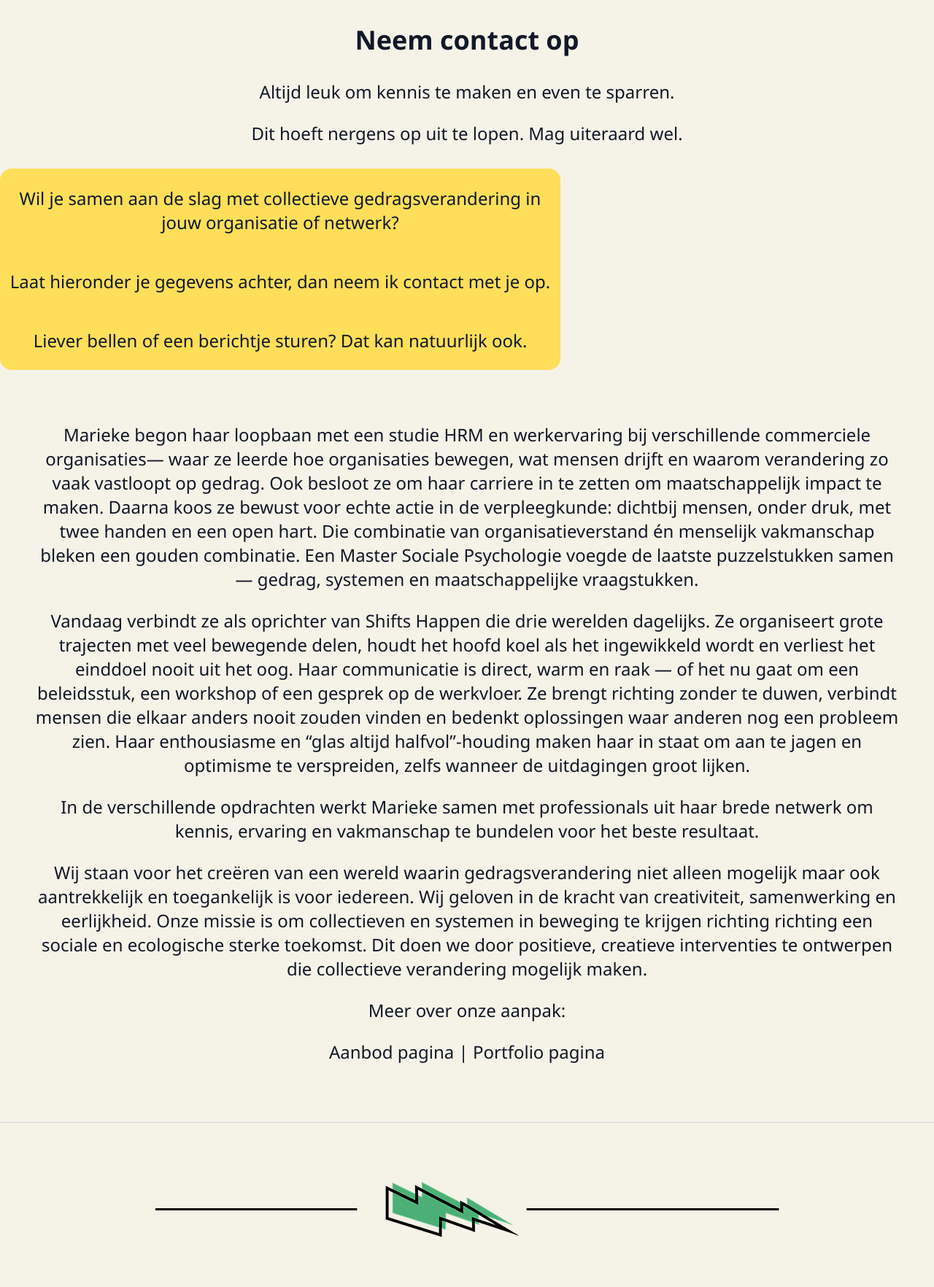
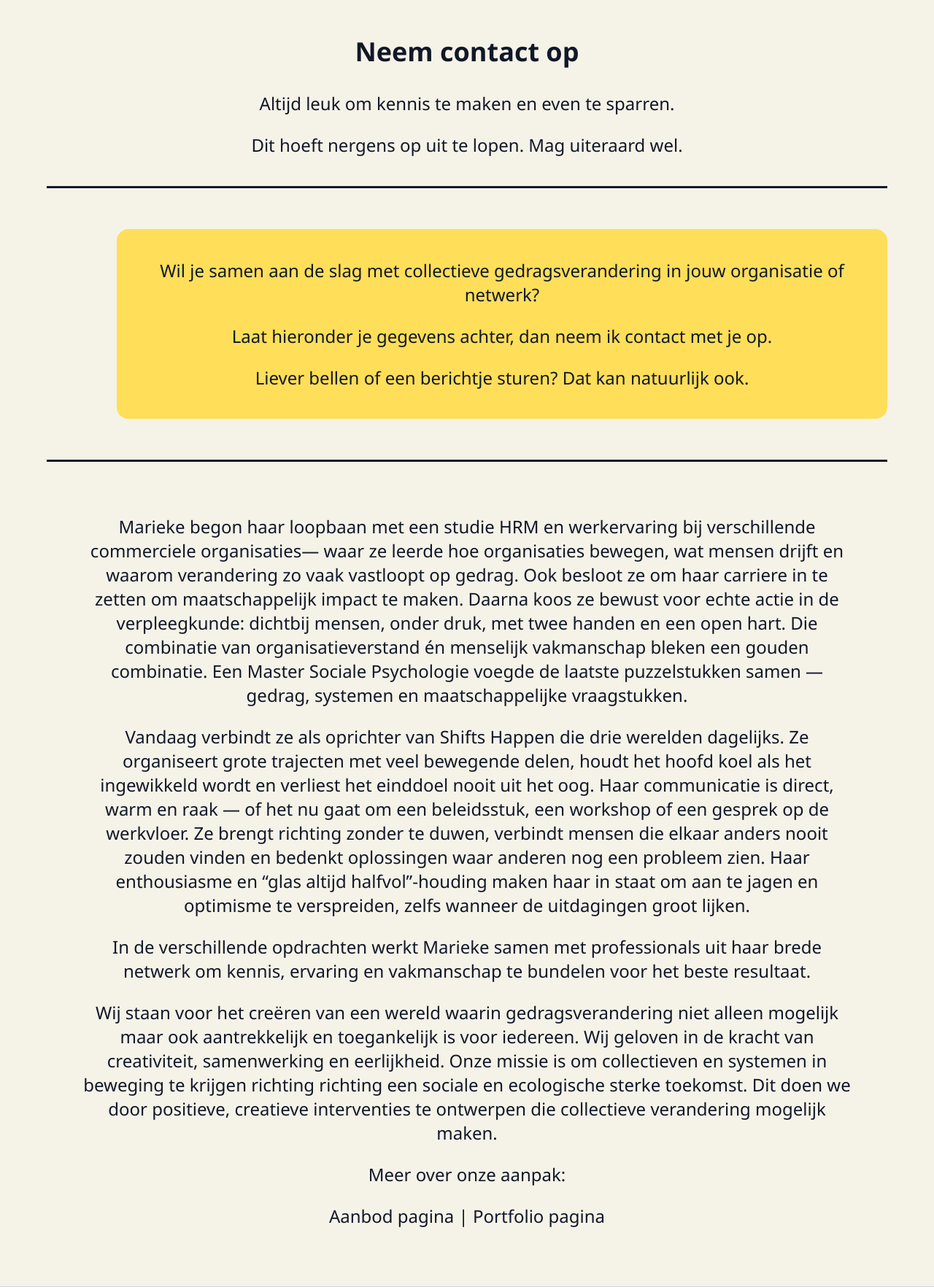
Before and after one commit to MoonyDewDrops/ShiftsHappen, a PHP site: page /contact.php in a window 1280 px wide; the page is wider, and only the part inside the window is pictured. Shown: the part 130-1894 px from the top of that part at 73% size. Run offline with PHP 8.4, Linux system fonts and the light colour scheme.

Commit message:
Css Portfolio & Contact

```diff
--- a/assets/css/contact.css
+++ b/assets/css/contact.css
@@ -27,27 +27,48 @@ a:hover {
 
 .contactTitel{
     text-align: center;
+    display: flex;
+    justify-content: center;
+    align-items: center;
+    flex-direction: column;
     font-size: 36px;
-    margin-bottom: 2rem;
-    border-bottom: #111827;
+    margin: 0 auto 0.5rem auto;
+    border-bottom: 3px solid #111827;
+    width: 90%;
+    padding: 1rem;
+    box-sizing: border-box;
+}
+
+.advertColumn{
+    width: 100%;
+    display: flex;
+    justify-content: center;
+    text-align: center;
+    border-radius: 1rem;
+    padding: 3rem;
+    margin-bottom: 0.5rem;
 }
 
 .advertEen{
-    display: grid;
+    background: #FFDE59;
+    width: 80%;
+    border-radius: 1rem;
+    padding: 1rem;
+}
+
+.overShiftsHappen{
+    display: flex;
     justify-content: center;
     align-items: center;
     text-align: center;
-    background: #FFDE59;
-    width: 60%;
-    border-radius: 1rem;
+    font-size: 24px;
+    margin: 0 auto 2rem auto;
+    padding: 3rem;
+    border-top: 3px solid #111827;
+    width: 90%;
+    box-sizing: border-box;
 }
 
-.overShiftsHappen{
-    text-align: center;
-    font-size: 24px;
-    margin-bottom: 2rem;
-    padding: 3rem;
-}
 
 .sectionDivider{
     width: 100%;
--- a/contact.php
+++ b/contact.php
@@ -12,33 +12,83 @@
 <body>
     <?php include __DIR__ . '/includes/header.php'; ?>
     <section class="contactTitel">
+        <div>
             <h1>Neem contact op</h1>
             <p>Altijd leuk om kennis te maken en even te sparren.</p>
             <p>Dit hoeft nergens op uit te lopen. Mag uiteraard wel.</p>
+        </div>
+
     </section>
-    <section class="advertEen">
+    <section class="advertColumn">
+        <div class="advertEen">
             <p>Wil je samen aan de slag met collectieve gedragsverandering in jouw organisatie of netwerk?</p>
             <p>Laat hieronder je gegevens achter, dan neem ik contact met je op.</p>
             <p>Liever bellen of een berichtje sturen? Dat kan natuurlijk ook.</p>
+        </div>
     </section>
 
     <section class="overShiftsHappen">
+        <div>
             <p>Marieke begon haar loopbaan met een studie HRM en werkervaring bij verschillende commerciele organisaties— waar ze leerde hoe organisaties bewegen, wat mensen drijft en waarom verandering zo vaak vastloopt op gedrag. Ook besloot ze om haar carriere in te zetten om maatschappelijk impact te maken. Daarna koos ze bewust voor echte actie in de verpleegkunde: dichtbij mensen, onder druk, met twee handen en een open hart. Die combinatie van organisatieverstand én menselijk vakmanschap bleken een gouden combinatie. Een Master Sociale Psychologie voegde de laatste puzzelstukken samen — gedrag, systemen en maatschappelijke vraagstukken. </p>
             <p>Vandaag verbindt ze als oprichter van Shifts Happen die drie werelden dagelijks. Ze organiseert grote trajecten met veel bewegende delen, houdt het hoofd koel als het ingewikkeld wordt en verliest het einddoel nooit uit het oog. Haar communicatie is direct, warm en raak — of het nu gaat om een beleidsstuk, een workshop of een gesprek op de werkvloer. Ze brengt richting zonder te duwen, verbindt mensen die elkaar anders nooit zouden vinden en bedenkt oplossingen waar anderen nog een probleem zien. Haar enthousiasme en “glas altijd halfvol”-houding maken haar in staat om aan te jagen en optimisme te verspreiden, zelfs wanneer de uitdagingen groot lijken.</p>
             <p>In de verschillende opdrachten werkt Marieke samen met professionals uit haar brede netwerk om kennis, ervaring en vakmanschap te bundelen voor het beste resultaat.</p>
             <p>Wij staan voor het creëren van een wereld waarin gedragsverandering niet alleen mogelijk maar ook aantrekkelijk en toegankelijk is voor iedereen. Wij geloven in de kracht van creativiteit, samenwerking en eerlijkheid. Onze missie is om collectieven en systemen in beweging te krijgen richting richting een sociale en ecologische sterke toekomst. Dit doen we door positieve, creatieve interventies te ontwerpen die collectieve verandering mogelijk maken.</p>
             <p>Meer over onze aanpak:</p>
             <a href="aanbod.php">Aanbod pagina</a> | <a href="portfolio.php">Portfolio pagina</a>
+        </div>
     </section>
     <section class="sectionDivider">
+        <div>
             <img src="assets/img/fotos/img_0d12d3b937b6b776.png" alt="Green Divider">
+        </div>
     </section>
     <section class="goosInformation">
         <p>Vaak aan onze zijde: Golden Retriever Goos — de dagelijkse reminder dat onvoorwaardelijke liefde het beste gedrag uitlokt. En Shit really happens ;)</p>
         <img src="assets/img/fotos/img_6208aeb8ab1ed671.png" alt="Image">
     </section>
 
-    <?php include __DIR__ . '/core/contact_form.php'; ?>
+    <section class="contact-section">
+        <h2>Contact formulier</h2>
+        <form method="post" class="contact-form">
+            <div class="contact-row">
+                <div class="inputField">
+                    <input type="text" name="naam" id="contact-naam" required placeholder="Naam (verplicht)"
+                        value="naam">
+                </div>
+
+                <div class="inputField">
+                    <input type="text" name="organisatie" id="contact-organisatie" placeholder="Organisatie"
+                        value="organisatie">
+                </div>
+
+                <div class="inputField">
+                    <input type="email" name="email" id="contact-email" required placeholder="E-mailadres (verplicht)"
+                        value="email">
+                </div>
+
+                <div class="inputField">
+                    <input type="tel" name="telefoonnummer" id="contact-telefoonnummer" placeholder="Telefoonnummer"
+                        value="telefoonnummer">
+                </div>
+            </div>
+
+            <div class="contact-column">
+                <div class="inputField">
+                    <textarea name="bericht" id="contact-bericht" rows="5" placeholder="Bericht/vraag (verplicht)" required>bericht</textarea>
+                </div>
+            </div>
+
+            <div class="checkbox-column">
+                <input type="checkbox" id="checkbox-email" name="checkbox" value="checkbox-email">
+                <label for="checkbox">Ik ontvang graag updates of inspiratie via e-mail</label><br>
+            </div>
+
+            <div class="verstuur-row">
+                <input type="hidden" name="contact_submit" value="1">
+                <button id="verstuur-button" type="submit">Verstuur bericht</button>
+            </div>
+        </form>
+    </section>
 
     <?php include __DIR__ . '/includes/footer.php'; ?>
 </body>
--- a/portfolio.php
+++ b/portfolio.php
@@ -20,6 +20,7 @@
             <div class="motivatie_column1">
                 <p><strong>Van bewustwording naar eigenaarschap</strong></p>
                 <p>Op basis van praktijkonderzoek en kennissessies een interventie ontwikkeld voor leidingevenden bij een grote overheidsorganisatie. Hierbij concreet handelingsperspectief aangedragen voor hun voorbeeldrol, de rol van aanjager van duurzame verandering.</p>
+                <br><br><br>
                 <p><strong>Waardegedreven gesprekken voor energiecoaches</strong></p>
                 <p>Energiecoaches helpen huishoudens hun energieverbruik te verlagen — maar gedragsverandering vraagt meer dan goede tips. Voor deze coaches werd een praktische workshopchtend
                     ontwikkeld met bewezen gedragstechnieken: van motiverende gespreksvoering tot het slim inzetten van culturele en sociale factoren. Zodat elke deur die opengaat ook echt iets in beweging zet.</p>
@@ -30,8 +31,10 @@
             <div class="motivatie_column3">
                 <p><strong>Themaweek</strong></p>
                 <p>Ontwerp en organisatie van een week vol interventies, campagnes en activaties binnen een grote overheidsorganisatie. Niet één boodschap, maar vele instappunten — zodat elke medewerker ergens een raakvlak vond.</p>
+                <br>
                 <p><strong>Pop-up Café</strong></p>
                 <p>Een leegstaand pand omgetoverd tot ontmoetingsplek voor maatschappelijke en duurzame initiatieven. Laagdrempelig, vrolijk en verbindend — waar burger en initiatief elkaar gezellig konden ontmoeten.</p>
+                <br>
                 <p><strong>Leven lang leren</strong></p>
                 <p>Ontwikkeling van leer- en communicatiematerialen voor projecten binnen maatschappelijke organisaties — toegankelijk, activerend en afgestemd op de doelgroep en het gewenste doelgedrag. Voor jong en oud. </p>
             </div>
```
Also changed, not shown: assets/css/portfolio.css (+30 -14 lines). Lines whose indentation alone changed are shown as unchanged.
